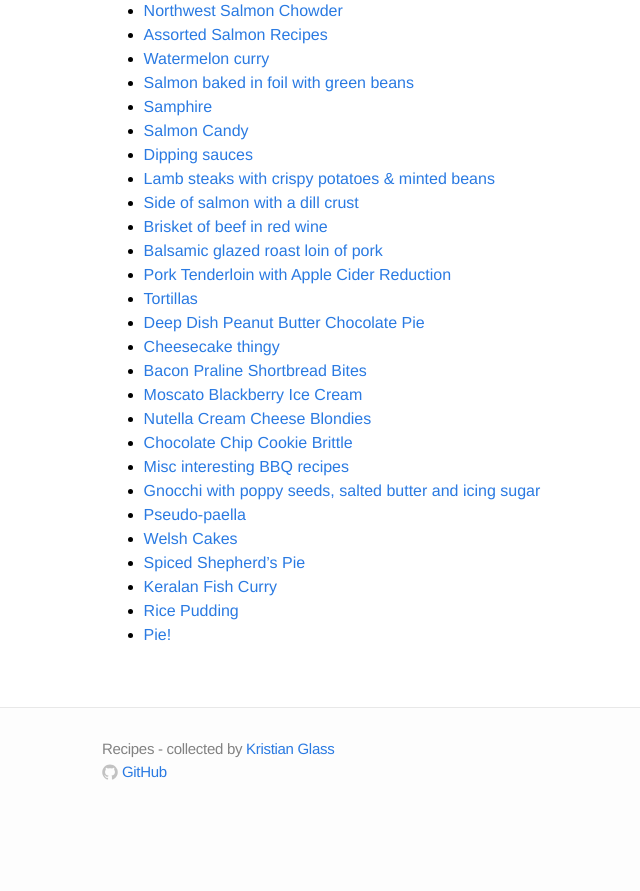
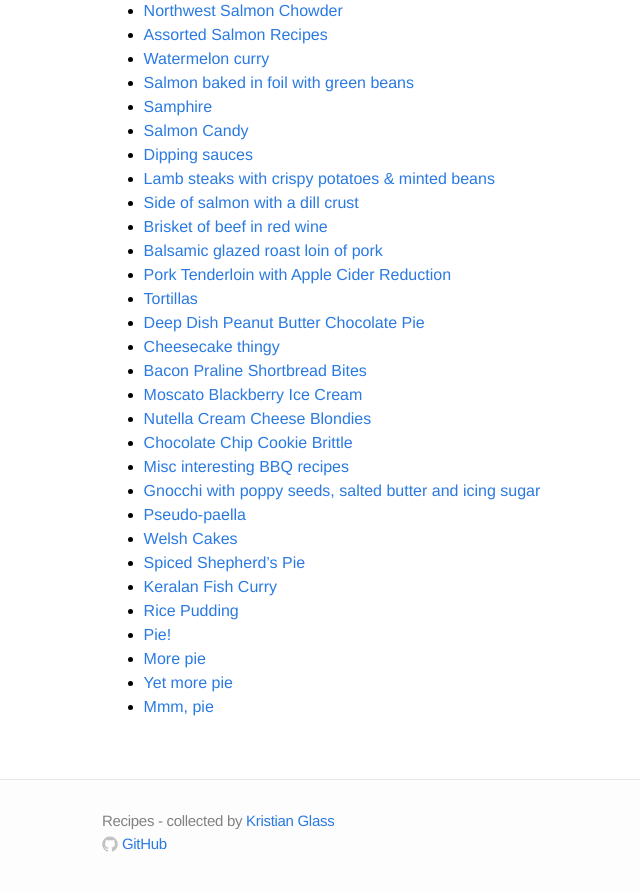
Before and after one commit to doismellburning/recipes, a Jekyll site: the page built from www/to-try.md, in a window 1280 px wide and 900 px high, scrolled down 579 px. Shown: the top 891 px of the window, without its empty margins (138-778 px from the left). Built offline with Jekyll 4.4.1, drawn with Linux system fonts in a browser that asks for light colours; before the commit the page ends 1407 px from its top, so only the background shows below that.

Commit message:
More pie

```diff
--- a/www/to-try.md
+++ b/www/to-try.md
@@ -47,3 +47,6 @@ Recipes I've been meaning to try / recipes I have tried and not written up / pot
 * [Keralan Fish Curry](http://www.bbcgoodfood.com/recipes/2150645/fishermans-curry)
 * [Rice Pudding](http://smittenkitchen.com/blog/2009/01/vanilla-almond-rice-pudding/)
 * [Pie!](http://www.radiotimes.com/news/2015-09-16/great-british-bake-off-2015-recipes-signature-pie-challenge)
+* [More pie](http://www.bbc.co.uk/food/recipes/indian_hot-water_crust_81459)
+* [Yet more pie](http://www.bbc.co.uk/food/recipes/indian_chicken_pie_73681)
+* [Mmm, pie](http://www.bbc.co.uk/food/recipes/spiced_pork_pie_with_00059)
```
